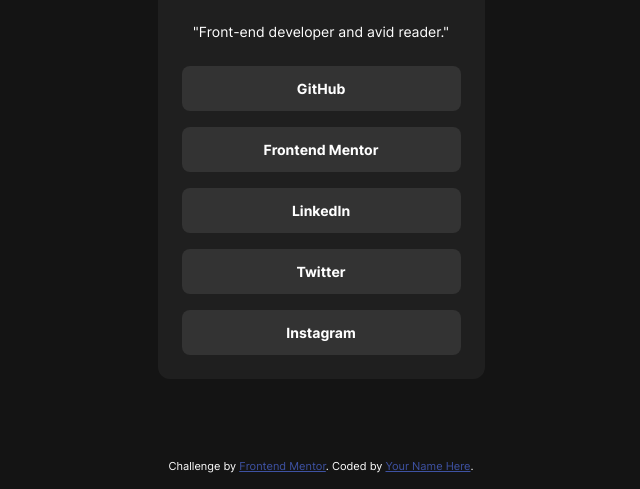
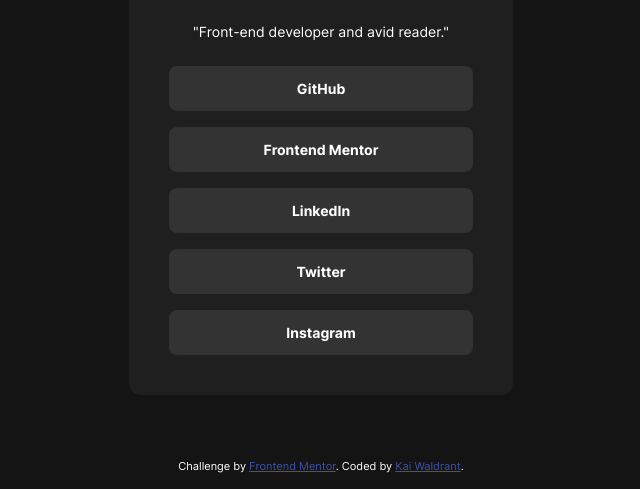
Before and after one commit to KaiWaldrant/fem-social-links-profile, a plain HTML site: page index.html in a window 1536 px wide. Shown: the part 311-800 px from the top of the page, without its empty margins (447-1087 px from the left). Drawn offline with Linux system fonts and the light colour scheme.

Commit message:
Add media queries

```diff
--- a/index.html
+++ b/index.html
@@ -30,7 +30,7 @@
     </div>
     <div class="attribution">
       Challenge by <a href="https://www.frontendmentor.io?ref=challenge" target="_blank">Frontend Mentor</a>.
-      Coded by <a href="#">Your Name Here</a>.
+      Coded by <a href="https://github.com/KaiWaldrant" target="_blank">Kai Waldrant</a>.
     </div>
   </main>
 
--- a/style.css
+++ b/style.css
@@ -138,6 +138,19 @@ p {
   }
 }
 
+@media (min-width: 768px) {
+  .social_card {
+    width: 456px;
+    padding: 2.5rem;
+  }
+}
+
+@media (min-width: 1440px) {
+  .social_card {
+    width: 384px;
+  }
+}
+
 .attribution {
   font-size: 11px;
   text-align: center;
```
